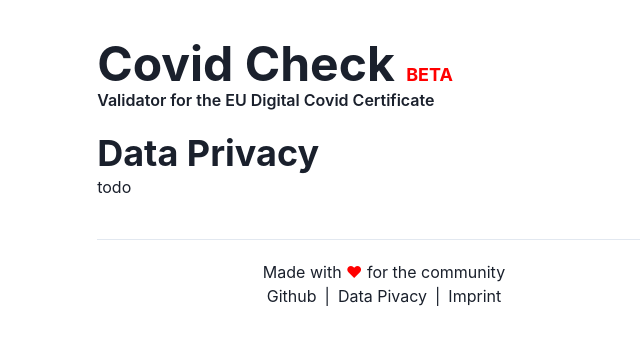
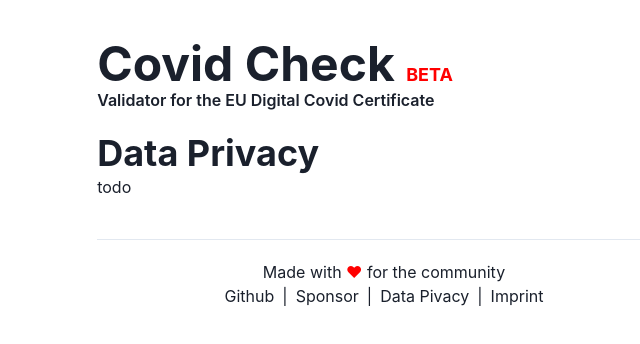
Before and after one commit to timokoenig/covid-validator, a Next.js app: page /privacy in a window 1280 px wide. Shown: the top 344 px of the page, without its empty margins (256-896 px from the left). Built offline with nearby package versions, Linux system fonts and the light colour scheme.

Commit message:
Add sponsor in footer

```diff
--- a/components/footer.tsx
+++ b/components/footer.tsx
@@ -18,6 +18,10 @@
         Github
       </Link>
       |
+      <Link href="https://ko-fi.com/timokoenig" target="_blank" px="2">
+        Sponsor
+      </Link>
+      |
       <Link href="/privacy" px="2">
         Data Pivacy
       </Link>
```
